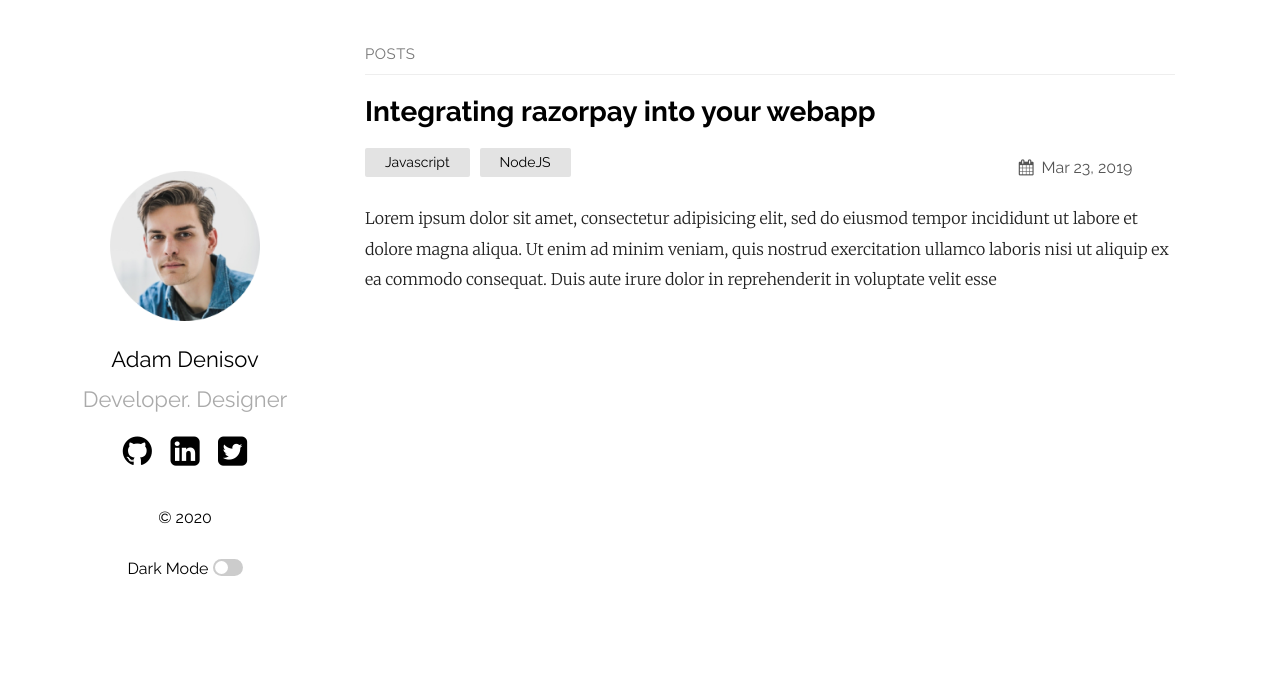
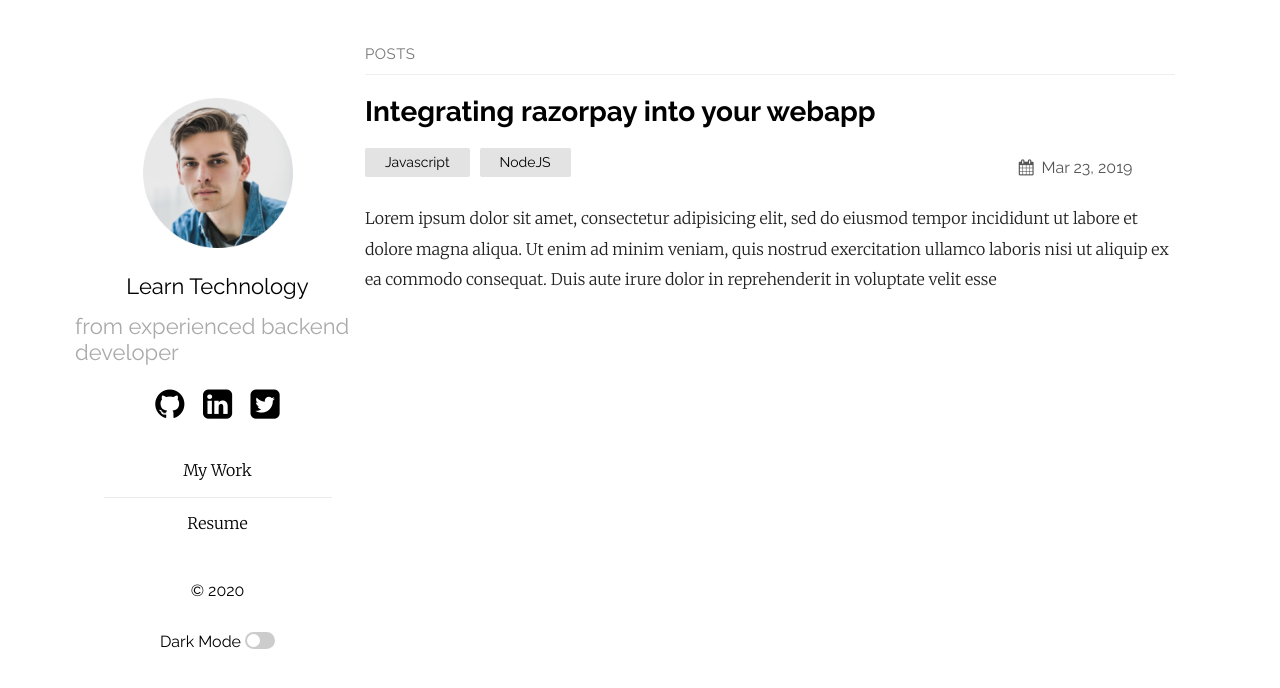
Before and after one commit to vaibhav1510/iamvaibhav, a Jekyll site: the page built from index.md, in a window 1280 px wide. Shown: the top 688 px of the page. Built offline with Jekyll 4.4.1, drawn with Linux system fonts in a browser that asks for light colours.

Commit message:
Update _config.yml

```diff
--- a/_config.yml
+++ b/_config.yml
@@ -1,8 +1,8 @@
-title: Your awesome title
-author: GitHub User
-email: your-email@domain.com
+title: Learn Technology
+author: vaibhav1510
+email: pvaibhav.1510@gmail.com
 description: > # this means to ignore newlines until "show_exerpts:"
-  Write an awesome description for your new site here. You can edit this
+  Little but important things for software developers!!! Write an awesome description for your new site here. You can edit this
   line in _config.yml. It will appear in your document head meta (for
   Google search results) and in your feed.xml site description.
 show_excerpts: true # set to true to show excerpts on the homepage
@@ -12,11 +12,18 @@ show_excerpts: true # set to true to show excerpts on the homepage
 sass:
   sass_dir: _sass
 plainwhite:
-  name: Adam Denisov
-  tagline: Developer. Designer
+  name: Learn Technology
+  tagline: from experienced backend developer
   date_format: "%b %-d, %Y"
   sitemap: true # set to true to generate sitemap.xml content
   dark_mode: true # set true to add dark mode toggle
+  # disqus_shortname: games - disqus comment box
+  # analytics_id: "< YOUR ID >"  -> google anaytics
+  navigation:
+    - title: My Work
+      url: "/my-work"
+    - title: Resume
+      url: "/resume"
 
   # generate social links in footer
   social_links:
```
